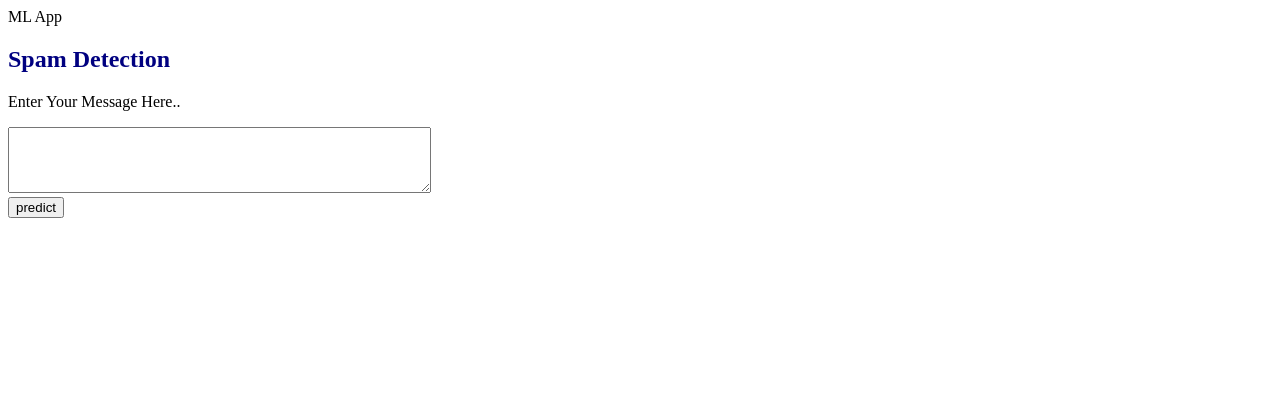
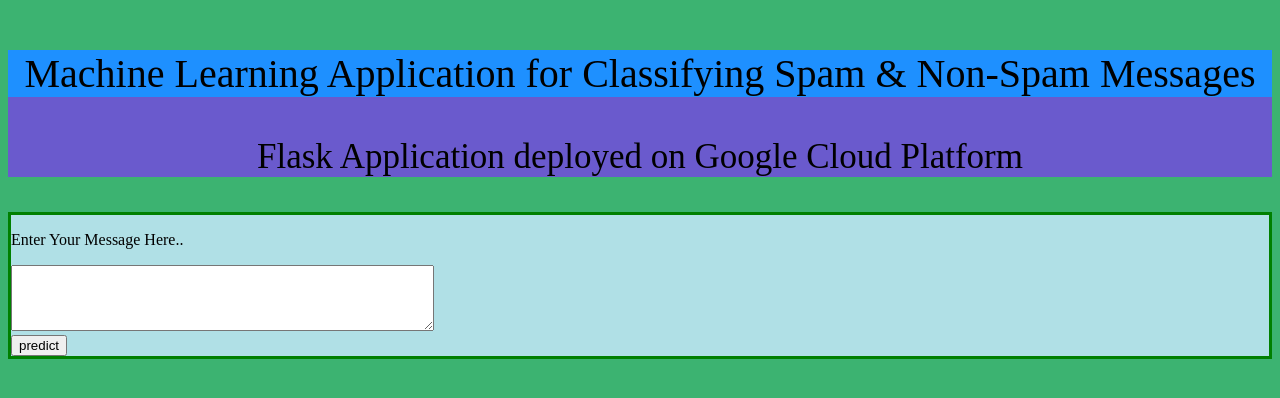
Before and after one commit to prateeksawhney97/Flask-Application-for-Spam-vs-Non-Spam-Classification, a Flask app: page / in a window 1280 px wide. Shown: the top 398 px of the page. Run offline with Flask 2, Linux system fonts and the light colour scheme.

Commit message:
adding styles

```diff
--- a/static/css/main.css
+++ b/static/css/main.css
@@ -1,3 +1,10 @@
-h2{
-	color:navy;
+body {
+	color:MediumSeaGreen;
 }
+.container {
+	background-color:rgb(106, 90, 205);
+}
+
+#brandname {
+	background-color:DodgerBlue;
+}
--- a/templates/index.html
+++ b/templates/index.html
@@ -2,25 +2,24 @@
 <html>
 <head>
 	<title>Home</title>
-	<link rel= "stylesheet" type= "text/css" href= "{{ url_for('static',filename='css/main.css') }}">
-	<!--<link href="/static/css/bootstrap.min.css" rel="stylesheet">-->
-
+	<!--<link rel= "stylesheet" type= "text/css" href= "{{ url_for('static',filename='css/main.css') }}">-->
+	<!-- Correct method for importing a stylesheet. Make a folder static/css/main.css-->
 </head>
-<body>
+<body style="background-color:MediumSeaGreen;">
 
 	<header>
-		<div class="container">
-		<div id="brandname">
-			ML App
+		<div class="container" style="background-color:rgb(106, 90, 205);">
+			<div id="brandname" style="background-color:DodgerBlue; margin-top: 50px;">
+			<p style="font-size:40px; text-align: center;">Machine Learning Application for Classifying Spam & Non-Spam Messages</p>
+			</div>
+			<p style="font-size:35px; text-align: center;">Flask Application deployed on Google Cloud Platform</p>
+
 		</div>
-		<h2>Spam Detection</h2>
-
-	</div>
 	</header>
 
-	<div class="ml-container">
+	<div class="ml-container" style="background-color:powderblue; border: 3px solid green;">
 
-		<form action="{{ url_for('predict')}}" method="POST">
+		<form id="myform" action="{{ url_for('predict')}}" method="POST">
 		<p>Enter Your Message Here..</p>
 		<textarea name="comment" rows="4" cols="50"></textarea>
 		<br/>
```
